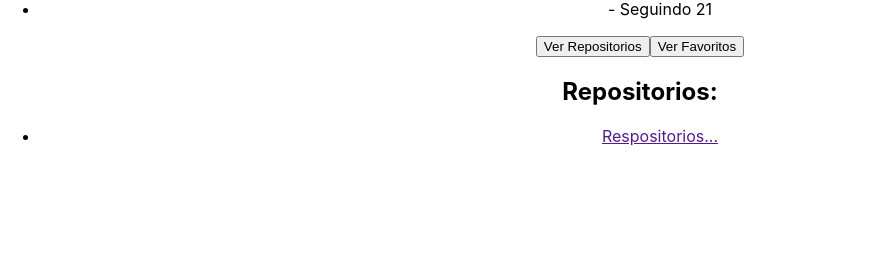
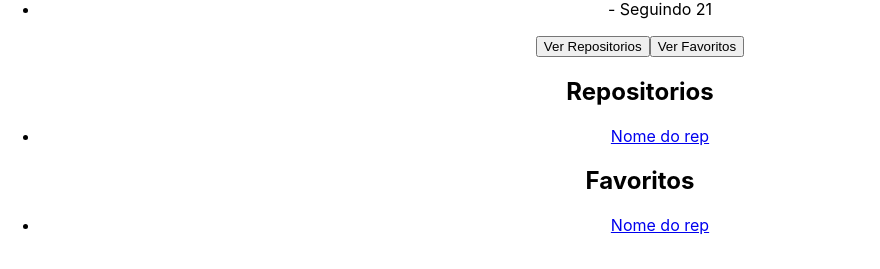
Before and after one commit to ViniciusGularte/ProjetoVeraoReact, a React (Create React App) app: page / in a window 1280 px wide. Shown: the part 449-718 px from the top of the page, without its empty margins (0-880 px from the left). Built offline with nearby package versions, Linux system fonts and the light colour scheme.

Commit message:
criando props repositorios

```diff
--- a/src/App.js
+++ b/src/App.js
@@ -12,7 +12,8 @@ class App extends Component {
         <Search/>
         <UserInfo/>
         <Actions/>
-        <Repos/>
+        <Repos className='repos' title="Repositorios" repos={[{name:"Nome do rep",link:"um link"}]}/>
+        <Repos className='starred' title="Favoritos" repos={[{name:"Nome do rep",link:"um link"}]}/>
       </div>
     );
   }
--- a/src/components/repos/repos.js
+++ b/src/components/repos/repos.js
@@ -1,15 +1,29 @@
 import React, { Component } from 'react';
-
+import PropTypes from 'prop-types';
 class Repos extends Component {
   render() {
     return (
-      <div className="repos">
-        <h2>Repositorios: </h2>
+      <div className={this.props.className}>
+        <h2>{this.props.title}</h2>
         <ul>
-          <li><a href="">Respositorios...</a></li>
+        {this.props.repos.map(repo =>(
+          <li key={repo.link}>
+            <a href={repo.link}>{repo.name}</a>
+          </li>
+        ))}
         </ul>
       </div>
     );
   }
 }
+
+
+Repos.defaultProps = {
+  className: ''
+}
+Repos.proptypes = {
+  className: PropTypes.string,
+  title:PropTypes.string.isRequired,
+  repos:PropTypes.array
+}
 export default Repos;
```
